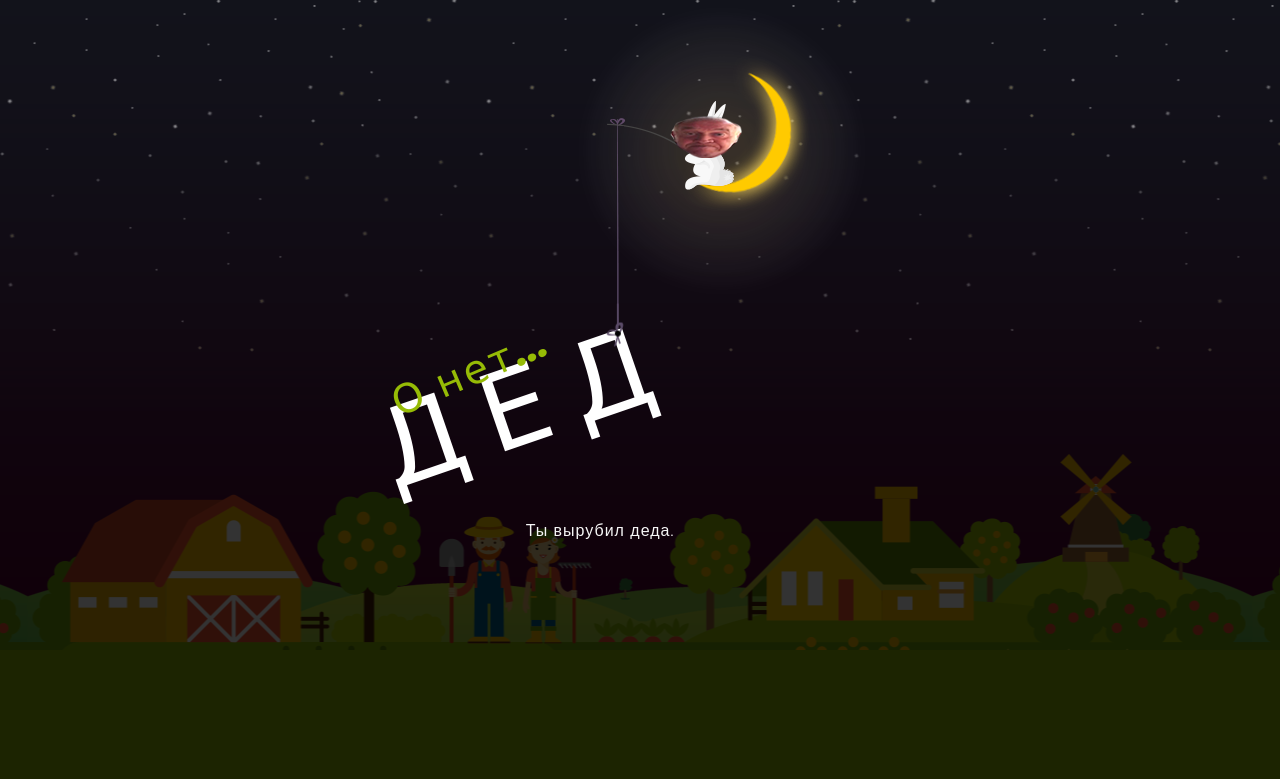
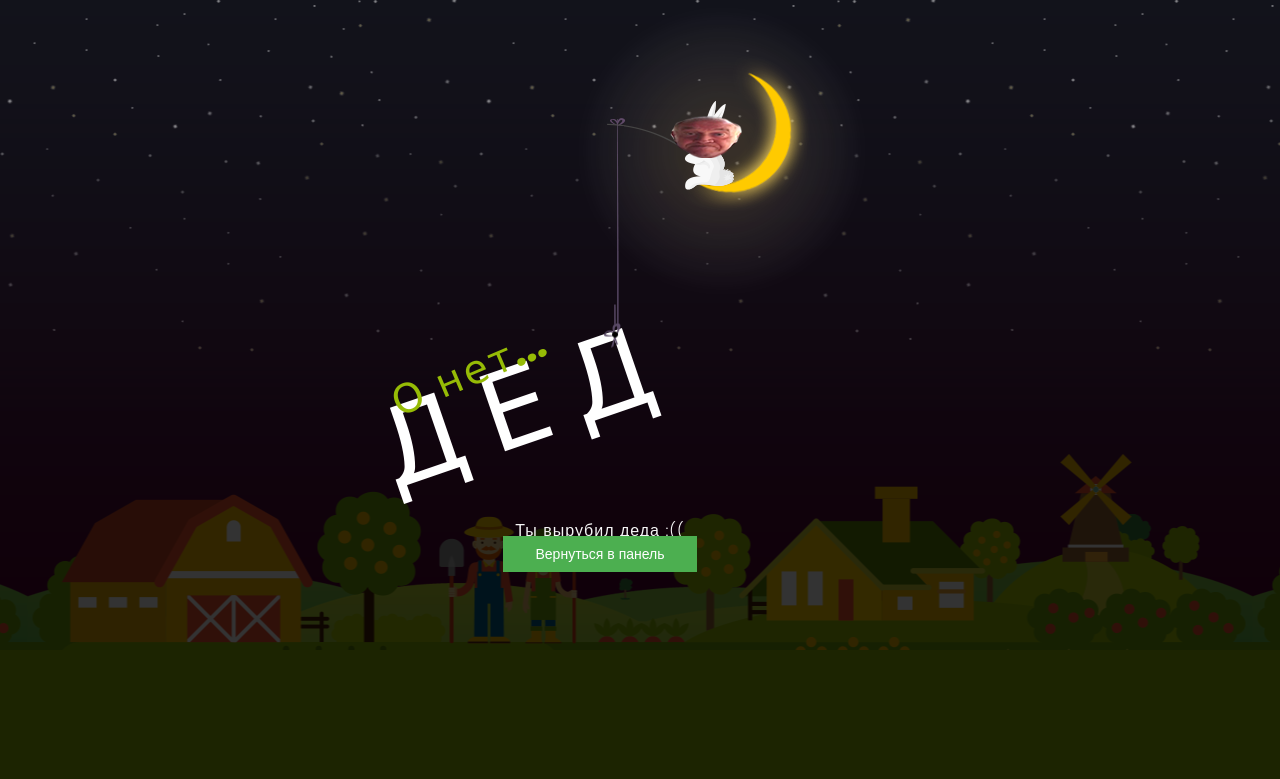
Before and after one commit to KiberdedLETI/kiberded, a website: page update/templates/stop_all.html in a window 1280 px wide. Drawn offline with Linux system fonts and the light colour scheme.

Commit message:
fix: удочка, добавил кнопку, организация папок

```diff
--- a/update/public/css/style.css
+++ b/update/public/css/style.css
@@ -27,7 +27,8 @@ Theme URI:
 12. Hock / #hock
 13. Oh / #oh
 14. Text / .txt
-15. Responsive Start
+15. Button (panel)
+16. Responsive Start
 
 -------------------------------------------------------------------*/
 
@@ -182,7 +183,7 @@ body{margin: 0;}
 }
 #title span:after{
 	top: -8px;
-	left: 255px;
+	left: 252px;
 	width: 17px;
 	content: "";
 	height: 43px;
@@ -259,7 +260,22 @@ body{margin: 0;}
 	font: 16px/20px 'Poppins', sans-serif;
 }
 /*------------------------------------------------------------------
-        15. Responsive Start
+		15. Button (panel)
+ ------------------------------------------------------------------*/
+.button {
+    background-color: #4CAF50;
+    border: none;
+    color: white;
+    padding: 10px 32px;
+    text-align: center;
+    text-decoration: none;
+    display: inline-block;
+    font-size: 14px;
+    margin: -80px 2px;
+    cursor: pointer;
+}
+/*------------------------------------------------------------------
+        16. Responsive Start
 -------------------------------------------------------------------*/
 @media only screen and (max-width: 1870px){
 	#hock{left: 47.25%;}
--- a/update/rubilovo.html
+++ b/update/templates/stop_all.html
@@ -7,7 +7,7 @@
 	<meta name="viewport" content="width=device-width, initial-scale=1.0">
 	<title>Рубилово</title>
 	<!-- include the site animate stylesheet -->
-	<link rel="stylesheet" type="text/css" href="public/css/style.css" media="screen"/>
+	<link rel="stylesheet" type="text/css" href="/public/css/style.css" media="screen"/>
 	<link href='https://fonts.googleapis.com/css?family=Bangers' rel='stylesheet' type='text/css'>
 	<link href='https://fonts.googleapis.com/css?family=Poppins:400,300' rel='stylesheet' type='text/css'>
 </head>
@@ -49,11 +49,14 @@
 		<span id="oh">О нет...</span>
 		<!-- txt -->
 		<div class="txt">
-			<p>Ты вырубил деда.</p>
+			<p>Ты вырубил деда :((</p>
+		</div>
+		<div class="txt">
+			<button class="button">Вернуться в панель</button>
 		</div>
 	</div>
-	<script type="text/javascript" src="public/js/jquery-1.11.3.min.js"></script>
-	<script type="text/javascript" src="public/js/jquery.color.js"></script>
+	<script type="text/javascript" src="/public/js/jquery-1.11.3.min.js"></script>
+	<script type="text/javascript" src="/public/js/jquery.color.js"></script>
 	<script type="text/javascript">
 		$(function() {
 			$('#mt-sun').animate({'top':'96%','opacity':0.4}, 1200,function(){
```
Also changed, not shown: update/templates/restart_all.html (renamed from update/antirubilovo.html, +6 -3 lines).
